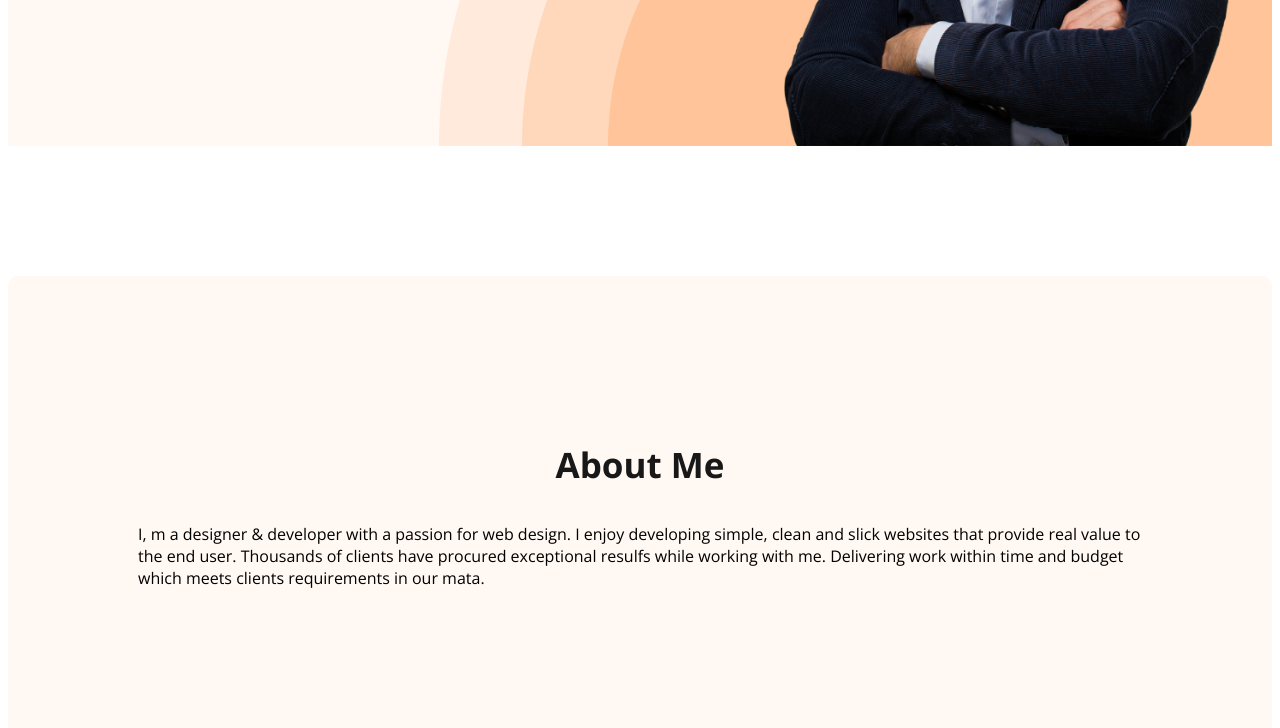
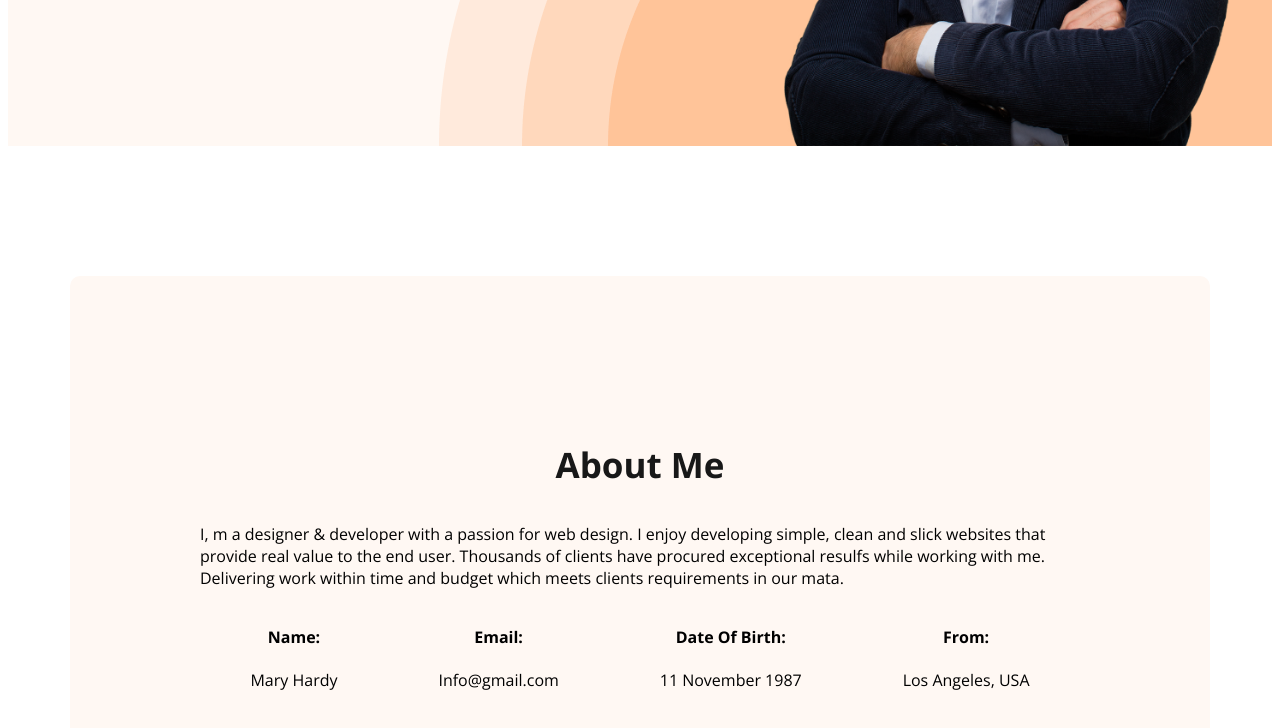
Before and after one commit to aminulweb3/developer-portfolio, a plain HTML site: page index.html in a window 1280 px wide. Shown: the part 622-1350 px from the top of the page. Drawn offline with nearby package versions, Linux system fonts and the light colour scheme.

Commit message:
added about information

```diff
--- a/index.html
+++ b/index.html
@@ -36,6 +36,27 @@
 	<p class="section-description">
 		I, m a designer & developer with a passion for web design. I enjoy developing simple, clean and slick websites that provide real value to the end user. Thousands of clients have procured exceptional resulfs while working with me. Delivering work within time and budget which meets clients requirements in our mata.
 	</p>
+
+	<div class="about-info-container">
+		<div class="about-info">
+			<h4 class="info-title">Name:</h4>
+			<p class="info-description">Mary Hardy</p>
+		</div>
+		<div class="about-info">
+			<h4 class="info-title">Email:</h4>
+			<p class="info-description">Info@gmail.com</p>
+		</div>
+		<div class="about-info">
+			<h4 class="info-title">Date Of Birth:</h4>
+			<p class="info-description">
+				11 November 1987</p>
+		</div>
+		<div class="about-info">
+			<h4 class="info-title">From:
+				</h4>
+			<p class="info-description">Los Angeles, USA</p>
+		</div>
+	</div>
 </section>
 	</main>
 	<footer>
--- a/style/protfolio.css
+++ b/style/protfolio.css
@@ -91,7 +91,10 @@ justify-content: space-between;
 	font-size: 18px;
 }
 /* main section style */
-
+main{
+	max-width: 1140px;
+	margin: 0 auto;
+}
 /* about section style */
 .about{
 	padding: 130px;
@@ -99,3 +102,10 @@ justify-content: space-between;
 	background: #FFF8F3;
 	margin: 130px 0;
 }
+.about-info-container{
+	display: flex;
+	justify-content: space-around;
+}
+.about-info{
+	text-align: center;
+}
```
